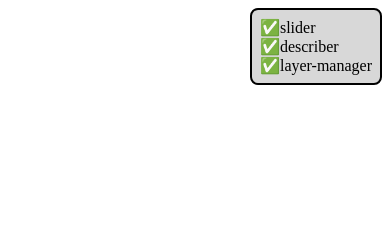
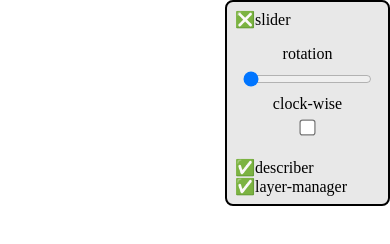
Before and after one commit to projektorius96/wc-pane, a website built with Vite: page index.html in a window 390 px wide. Built offline with nearby package versions, Linux system fonts and the light colour scheme.

Commit message:
code-revision: UX/UI improved for mobile devices, etc.
As titled, also:
- top-level (entry) element `HUD` renamed to `Pane`;

```diff
--- a/main.js
+++ b/main.js
@@ -1,14 +1,14 @@
-import { HUD, Input, Label } from "./src/index.js";
+import { Pane, Input, Label } from "./src/index.js";
 import package_json from './package.json' with { type: 'json' };
 
 document.on('DOMContentLoaded', ()=>{
     document.title = package_json.name;
 });
 
-const GUI = globalThis.GUI = new HUD({container: document.body, draggable: true, hidden: false, position: 'right', opacity: 1})
-    GUI.addGroup({name: 'slider', nodes: GUI.addSection({/* accessor: 'child' (DEFAULT) , */sectionCount: 2})})
-    GUI.addGroup({name: 'describer', nodes: GUI.addSection({accessor: 'greet'})})
-    GUI.addGroup({name: 'layer-manager', nodes: GUI.addSection({accessor: 'slot'})})
+const GUI = new Pane({container: document.body, draggable: true, hidden: false, position: 'right', opacity: 1})
+    GUI.addGroup({name: 'slider', open: true, nodes: GUI.addSection({/* accessor: 'child' (DEFAULT) , */sectionCount: 2})})
+    GUI.addGroup({name: 'describer', open: !true, nodes: GUI.addSection({accessor: 'greet'})})
+    GUI.addGroup({name: 'layer-manager', override_label: "", open: !true, nodes: GUI.addSection({accessor: 'slot'})})
 
 const rangeParams = {
     min: 1,
--- a/src/index.js
+++ b/src/index.js
@@ -7,12 +7,12 @@ import { wc_label } from './web-components/wc-label/index.js';
 import { wc_list } from './web-components/wc-list/index.js';
 
 export {
-    HUD,
+    Pane,
     Label,
     Input,
 }
 
-const HUD = customElements.get(wc_pane);
+const Pane = customElements.get(wc_pane);
 const Label = customElements.get(wc_label);
 const Input = customElements.get(wc_input);
         Input.Select = customElements.get(wc_select);
--- a/src/style.css
+++ b/src/style.css
@@ -3,9 +3,8 @@ body, body * {
 }
 
 body {
-    padding: 8px;
+    padding: 0;
     margin: 0;
-    overflow: hidden;
 }
 
 input, label, ulist, olist {
--- a/src/web-components/wc-pane/index.css.js
+++ b/src/web-components/wc-pane/index.css.js
@@ -1,6 +1,7 @@
 export default function({hidden, position, opacity}){
 
     this.style.cssText = /* style */`
+            overflow: hidden;
             display: ${ hidden ? 'none' : 'flex' };
             justify-self: ${ position };
             opacity: ${ opacity };
@@ -10,7 +11,7 @@ export default function({hidden, position, opacity}){
             border: 2px solid black;
                 border-radius: 0.5em;
             padding: 0.5em;
-            background-color: #d8d8d8;
+            background-color:rgb(232, 232, 232);
     `;
 
     return true;
--- a/src/web-components/wc-pane/index.js
+++ b/src/web-components/wc-pane/index.js
@@ -15,10 +15,8 @@ const TRUE = (subroutine) => !Boolean(subroutine);
 export const wc_pane = (new URL(import.meta.url)).pathname.split('/').at(-2);
 customElements.define(wc_pane, class extends HTMLElement {
 
-
     static observedAttributes = ['children-count']
-    attributeChangedCallback(propertyName, oldValue, newValue){
-        console.log(propertyName, oldValue, newValue)
+    attributeChangedCallback(_, oldValue, newValue){
         if (oldValue !== newValue){
             /* this.style.minWidth = `${100}%` */// # optionally if you need `width`, no less than...
             this.style.width = `fit-content`;
@@ -27,7 +25,19 @@ customElements.define(wc_pane, class extends HTMLElement {
 
     connectedCallback(){
 
-        if( this.children.length === 0 )  this.style.width = `${30}%`;
+        if( this.children.length === 0 ) this.style.width = `${30}%` ;
+
+        window.addEventListener('resize', ()=>{
+            if ( window.screen.orientation.type.includes('portrait') ){
+                this.style.width = `${100}%`;
+                this.style.position = 'absolute'
+                    this.style.bottom = `${0}px`;
+            } else {
+                this.style.width = 'fit-content';
+                this.style.position = 'static';
+                this.style.bottom = 'unset';
+            }
+        })
 
     }
 
@@ -87,7 +97,7 @@ customElements.define(wc_pane, class extends HTMLElement {
 
     }
 
-    addGroup({ name, override_label = "", nodes = [], open = false, label = true, nestedUnder = null}){
+    addGroup({ name, override_label = "", nodes = [], open = false, label = true, nestedUnder = null }){
 
         const summary$css = new CSSStyleSheet();
                 summary$css.replaceSync(/* style */`
@@ -100,8 +110,8 @@ customElements.define(wc_pane, class extends HTMLElement {
                     }
                 `);
         const summary = document.createElement('summary');
-            summary.id = (override_label || name);
-            summary.textContent = summary.id;
+            summary.id = name;
+            summary.textContent = (override_label || summary.id);
 
         const details = document.createElement('details');
             details.appendChild(summary);
```
